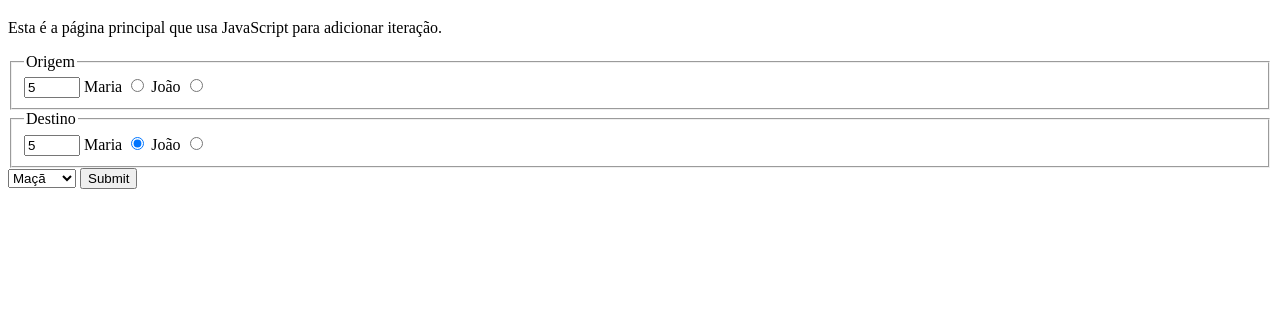
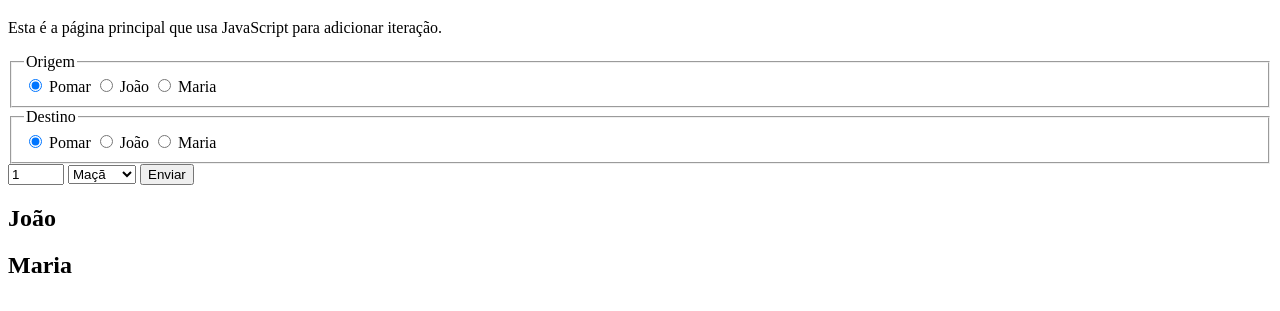
Before and after one commit to ufjf-dcc202/ufjf-dcc202-2023-3-b-atv12-melo-leandro, a website: page index.html in a window 1280 px wide. Shown: the part 61-372 px from the top of the page. Drawn offline with Linux system fonts and the light colour scheme.

Commit message:
corrige index para passar nos testes

```diff
--- a/index.html
+++ b/index.html
@@ -14,37 +14,49 @@
             <form name="entrada">
                 <fieldset>
                     <legend>Origem</legend>
-                    <input type="number" name="quantidade" value="5" min="0" max="12">
                     <label>
-                        Maria
-                        <input type="radio" name="origem" value="maria" id="oMaria" checked>
+                        <input type="radio" name="origem" value="pomar" checked>
+                        Pomar
                     </label>
                     <label>
+                        <input type="radio" name="origem" value="joao">
                         João
-                        <input type="radio" name="origem" value="joao" id="oJoao">
+                    </label>
+                    <label>
+                        <input type="radio" name="origem" value="maria">
+                        Maria
                     </label>
                 </fieldset>
                 <fieldset>
                     <legend>Destino</legend>
-                    <input type="number" name="quantidade" value="5" min="0" max="12">
                     <label>
-                        Maria
-                        <input type="radio" name="origem" value="maria" id="oMaria" checked>
+                        <input type="radio" name="destino" value="pomar" checked>
+                        Pomar
                     </label>
                     <label>
+                        <input type="radio" name="destino" value="joao">
                         João
-                        <input type="radio" name="origem" value="joao" id="oJoao">
+                    </label>
+                    <label>
+                        <input type="radio" name="destino" value="maria">
+                        Maria
                     </label>
                 </fieldset>
+                <input type="number" name="quantidade" value="1" min="0" max="12" step="1">
                 <select name="fruta">
                     <option value="maca">Maçã</option>
                     <option value="pera">Pera</option>
                     <option value="banana">Banana</option>
                 </select>
-                <input type="submit" name="enviar">
+                <button type="submit" name="enviar">Enviar</button>
             </form>
         </section>
-        <section></section>
+        <section id="saida">
+            <h2>João</h2>
+            <ol id="joao"></ol>
+            <h2>Maria</h2>
+            <ol id="maria"></ol>
+        </section>
     </main>
 </body>
 </html>
```
